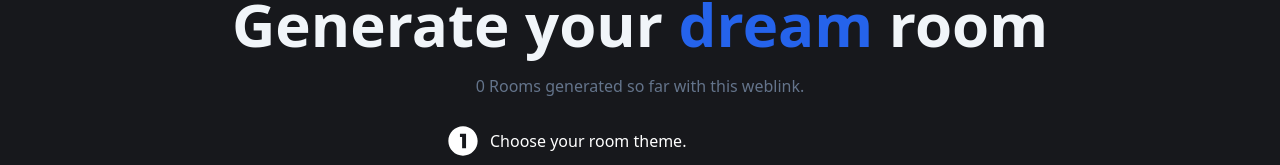
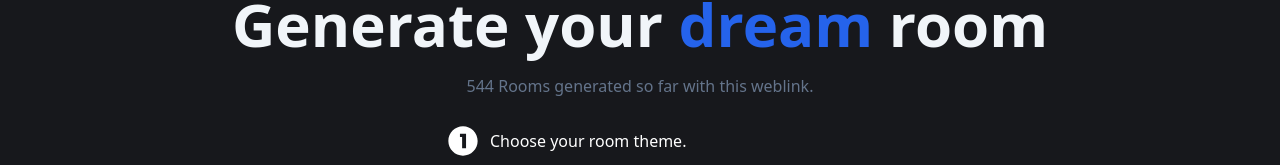
Before and after one commit to nerkoux/RoomGPT, a Next.js app: page /dream in a window 1280 px wide. Shown: the part 227-392 px from the top of the page. Built offline with nearby package versions, Linux system fonts and the light colour scheme; no server answers; what uploader would draw is missing.

Commit message:
Update dream.tsx

```diff
--- a/pages/dream.tsx
+++ b/pages/dream.tsx
@@ -121,7 +121,7 @@ const Home: NextPage = () => {
         </h1>
         <p className="text-slate-500">
 
-          <CountUp start={"Zero"} end={"Five Hundred and Ninety One"} duration={15} separator="," />{" "}
+          <CountUp start={-1} end={591} duration={15} separator="," />{" "}
           Rooms generated so far with this weblink.
         </p>
         <ResizablePanel>
```
